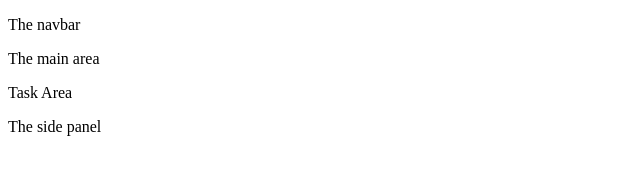
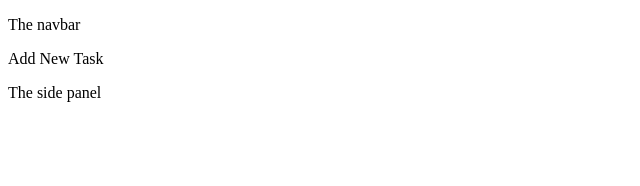
Before and after one commit to vu29/TogetherDo, a React (Create React App) app in the folder togetherdo-frontend/: page / in a window 1280 px wide. Shown: the top 186 px of the page, without its empty margins (0-640 px from the left). Built offline with nearby package versions, Linux system fonts and the light colour scheme.

Commit message:
Basic implementation of task list

```diff
--- /dev/null
+++ b/togetherdo-frontend/src/components/AddNewTask.js
@@ -0,0 +1,3 @@
+import React from 'react';
+
+export const AddNewTask = () => <p>Add New Task</p>
--- /dev/null
+++ b/togetherdo-frontend/src/components/Checkbox.js
@@ -0,0 +1,3 @@
+import React from 'react';
+
+export const Checkbox = () => <p>A checkbox</p>
--- a/togetherdo-frontend/src/components/Task-Area.js
+++ b/togetherdo-frontend/src/components/Task-Area.js
@@ -1,3 +1,30 @@
-export const TaskArea = () => (
-    <p>Task Area</p>
-);
+import React from 'react';
+
+import { GetTasks } from '../hooks';
+import { AddNewTask } from './AddNewTask';
+import { Checkbox } from './Checkbox';
+
+export const TaskArea = () => {
+    const { tasks } = GetTasks();
+
+    return(
+        <div className="tasks">
+            <ul className="task-list">
+                {tasks.map(task => {
+                    <li key={`${task.taskId}`}>
+                        <Checkbox />
+                        <span className="task-title">
+                            {task.title}
+                        </span>
+                        <span className="task-finish-date">
+                            {task.finishDate}
+                        </span>
+                    </li>
+                })}
+            </ul>
+
+            <AddNewTask />
+
+        </div>
+    );
+};
--- a/togetherdo-frontend/src/components/layout/Main-Area.js
+++ b/togetherdo-frontend/src/components/layout/Main-Area.js
@@ -1,11 +1,11 @@
 import React from 'react';
+
 import { TaskArea } from '../Task-Area';
 import { SidePanel } from './Side-Panel';
 
 export const MainArea = () => {
     return(
-        <div>
-            <p>The main area</p>
+        <div className="main-area">
             <TaskArea />
             <SidePanel />
         </div>
--- /dev/null
+++ b/togetherdo-frontend/src/hooks/index.js
@@ -0,0 +1,7 @@
+import React, { useState, useEffect } from 'react';
+
+export const GetTasks = () => {
+    const [tasks, setTasks] = useState([]);
+
+    return { tasks };
+}
```
